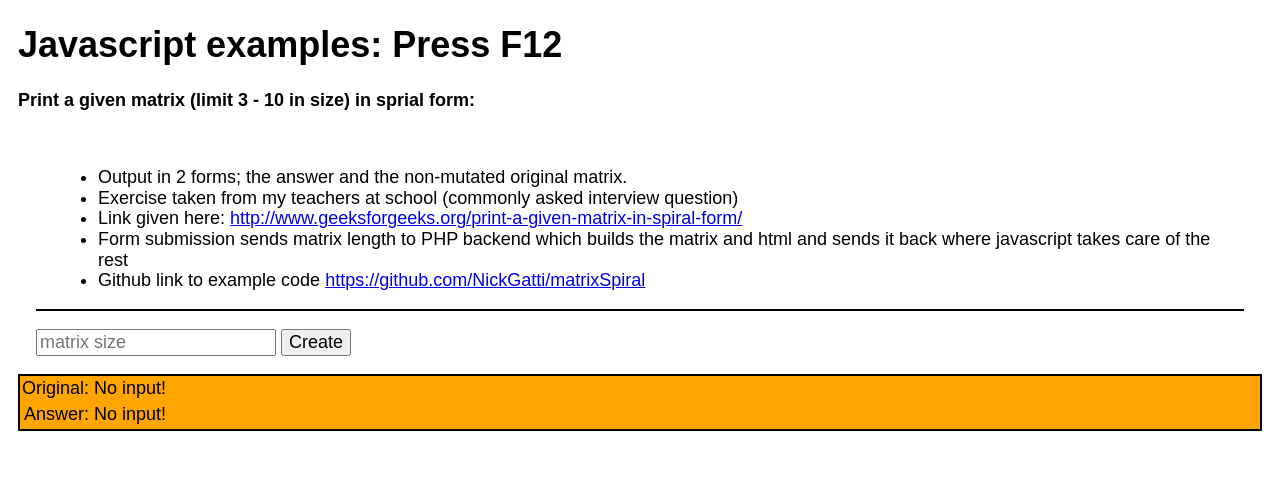
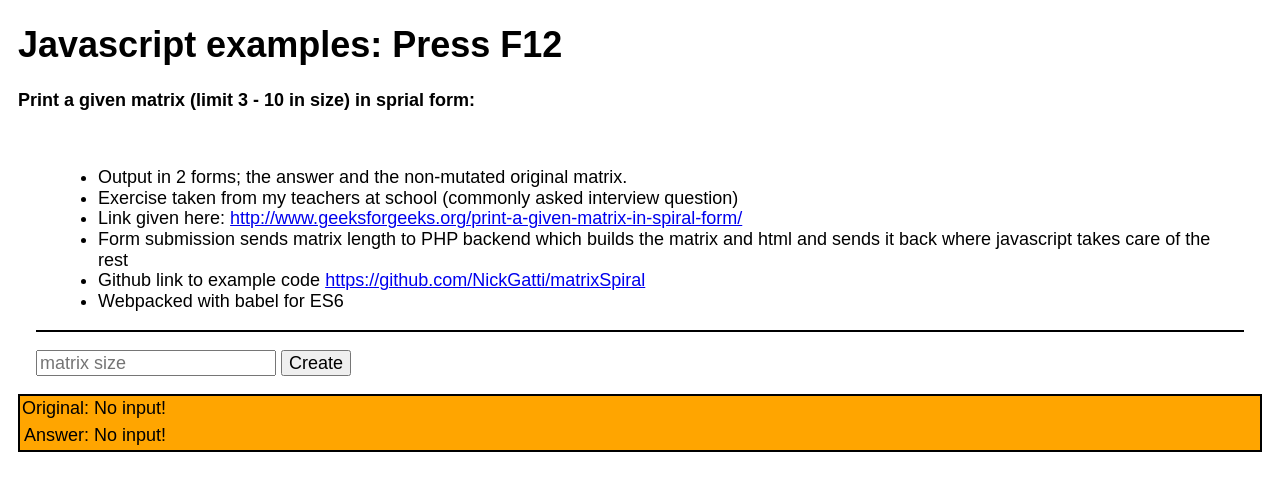
Before and after one commit to NickGatti/matrixSpiral, a PHP site: page / in a window 1280 px wide. Shown: the top 491 px of the page. Run offline with PHP 8.4, Linux system fonts and the light colour scheme.

Commit message:
remove webpack baggage from old project and added info to html

```diff
--- a/public/bundle.js
+++ b/public/bundle.js
@@ -138,7 +138,7 @@ function doWork(container, original) {
 
 __webpack_require__(0);
 
-console.log('School examples loaded'); /*
+console.log('Snail! loaded...'); /*
 
                                  import './array.js';
                                  import './class.js';
--- a/public/index.php
+++ b/public/index.php
@@ -22,6 +22,7 @@
             <li>Link given here: <a href="http://www.geeksforgeeks.org/print-a-given-matrix-in-spiral-form/">http://www.geeksforgeeks.org/print-a-given-matrix-in-spiral-form/</a></li>
             <li>Form submission sends matrix length to PHP backend which builds the matrix and html and sends it back where javascript takes care of the rest</li>
             <li>Github link to example code <a href="https://github.com/NickGatti/matrixSpiral">https://github.com/NickGatti/matrixSpiral</a></li>
+            <li>Webpacked with babel for ES6</li>
             </ul>
         </blockquote>
 
```
Lines whose indentation alone changed are shown as unchanged.
